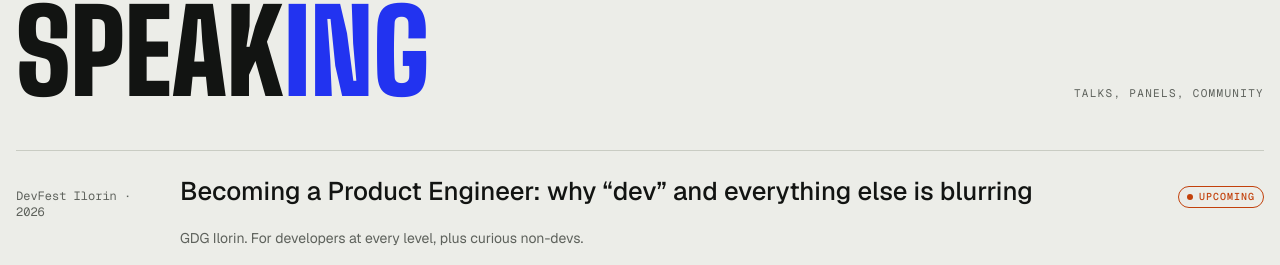
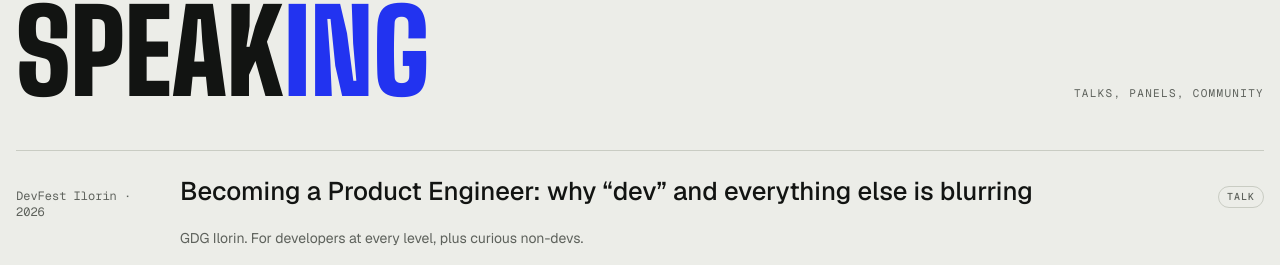
Before and after one commit to fabusuyi-deborah/Fabusuyi.D, a Next.js app: page / in a window 1280 px wide. Shown: the part 4851-5116 px from the top of the page. Built offline with nearby package versions, Linux system fonts and the light colour scheme.

Commit message:
updated the link for speaking

```diff
--- a/src/content/about.ts
+++ b/src/content/about.ts
@@ -25,8 +25,9 @@ export const talks: Talk[] = [
     when: "DevFest Ilorin · 2026",
     title: "Becoming a Product Engineer: why “dev” and everything else is blurring",
     description: "GDG Ilorin. For developers at every level, plus curious non-devs.",
-    status: "upcoming",
-    badge: "Upcoming",
+    status: "format",
+    badge: "Talk",
+    url: "https://docs.google.com/presentation/d/1-rATJTR9Ix66Q299C8tsdhIloZ9qzLcj/edit?usp=sharing&ouid=103459211547063244222&rtpof=true&sd=true",
   },
   {
     when: "Girls in Tech · 2026",
```
